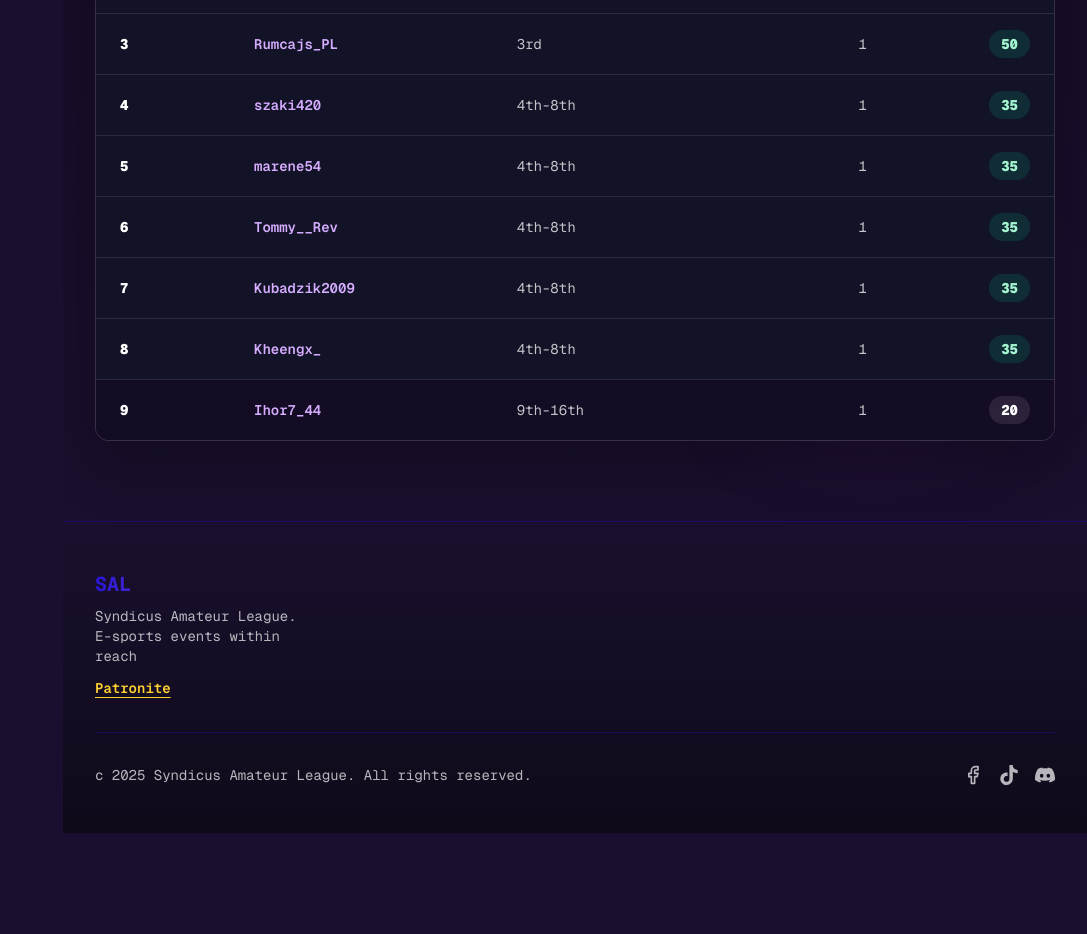
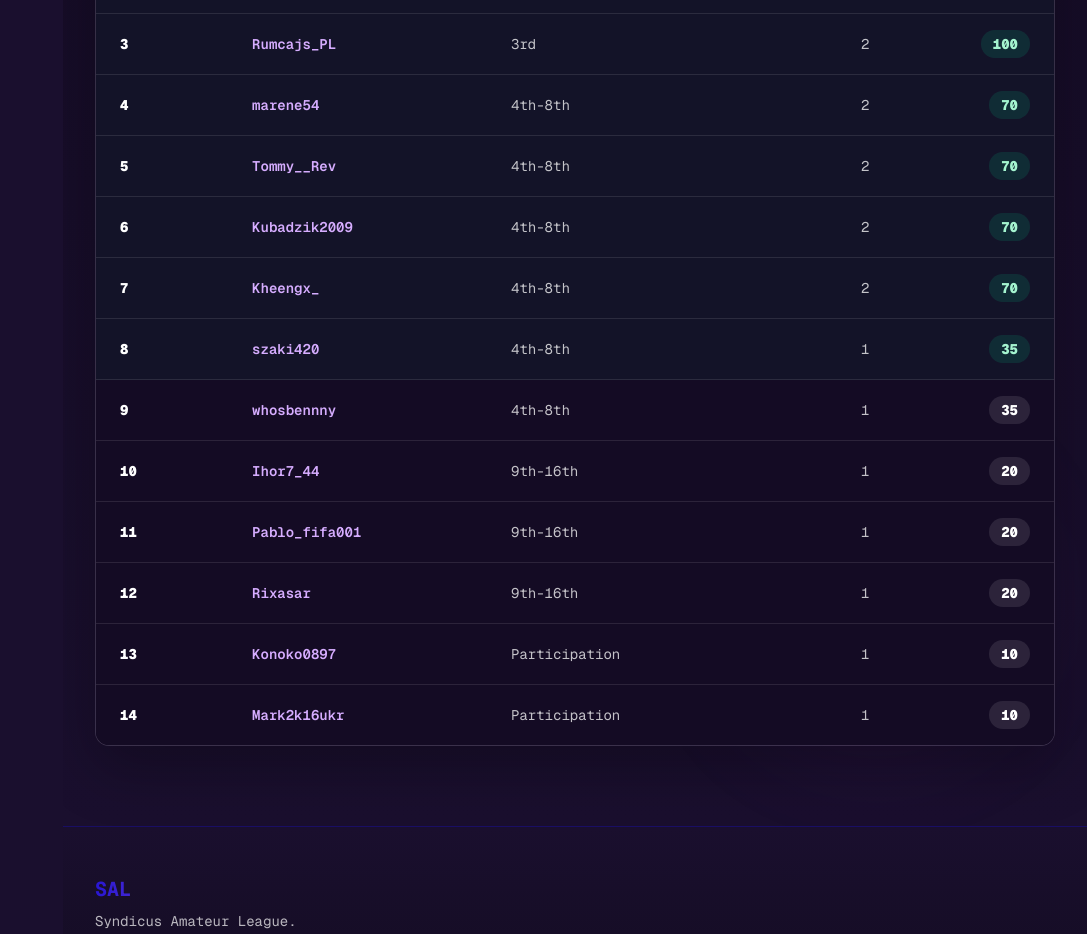
Before and after one commit to 4ntxk/syndicusamateurleague, a Next.js app: page /en/rankings in a window 1280 px wide. Shown: the part 2100-3034 px from the top of the page, without its empty margins (193-1280 px from the left). Before the commit the page ends 2933 px from the top, so only its background shows below. Built offline with nearby package versions, Linux system fonts and the light colour scheme; no server answers.

Commit message:
Update rankings for May 1 standings

```diff
--- a/src/data/season-rankings.ts
+++ b/src/data/season-rankings.ts
@@ -32,7 +32,7 @@ export const seasonOne: SeasonRankingConfig = {
   finalsCutoff: 8,
   events: [
     { id: 's1-e1', title: 'S1 SAL CUP Online APRIL#1', month: 'April', status: 'completed' },
-    { id: 's1-e2', title: 'S1 SAL CUP Online MAY#1', month: 'May', status: 'live' },
+    { id: 's1-e2', title: 'S1 SAL CUP Online MAY#1', month: 'May', status: 'completed' },
     { id: 's1-e3', title: 'S1 SAL CUP Online MAY#2', month: 'May', status: 'upcoming' },
     { id: 's1-e4', title: 'S1 SAL CUP Online JUNE#1', month: 'June', status: 'upcoming' },
     { id: 's1-e5', title: 'S1 SAL CUP Online JUNE#2', month: 'June', status: 'upcoming' },
@@ -48,21 +48,45 @@ export const seasonOne: SeasonRankingConfig = {
   standings: [
     {
       player: 'wariatbyyyszcz',
-      totalPoints: 100,
-      eventsPlayed: 1,
+      totalPoints: 200,
+      eventsPlayed: 2,
       bestFinish: '1st',
     },
     {
       player: 'wiksoonszef',
-      totalPoints: 80,
-      eventsPlayed: 1,
+      totalPoints: 160,
+      eventsPlayed: 2,
       bestFinish: '2nd',
     },
     {
       player: 'Rumcajs_PL',
-      totalPoints: 50,
-      eventsPlayed: 1,
+      totalPoints: 100,
+      eventsPlayed: 2,
       bestFinish: '3rd',
+    },
+    {
+      player: 'marene54',
+      totalPoints: 70,
+      eventsPlayed: 2,
+      bestFinish: '4th-8th',
+    },
+    {
+      player: 'Tommy__Rev',
+      totalPoints: 70,
+      eventsPlayed: 2,
+      bestFinish: '4th-8th',
+    },
+    {
+      player: 'Kubadzik2009',
+      totalPoints: 70,
+      eventsPlayed: 2,
+      bestFinish: '4th-8th',
+    },
+    {
+      player: 'Kheengx_',
+      totalPoints: 70,
+      eventsPlayed: 2,
+      bestFinish: '4th-8th',
     },
     {
       player: 'szaki420',
@@ -71,25 +95,7 @@ export const seasonOne: SeasonRankingConfig = {
       bestFinish: '4th-8th',
     },
     {
-      player: 'marene54',
-      totalPoints: 35,
-      eventsPlayed: 1,
-      bestFinish: '4th-8th',
-    },
-    {
-      player: 'Tommy__Rev',
-      totalPoints: 35,
-      eventsPlayed: 1,
-      bestFinish: '4th-8th',
-    },
-    {
-      player: 'Kubadzik2009',
-      totalPoints: 35,
-      eventsPlayed: 1,
-      bestFinish: '4th-8th',
-    },
-    {
-      player: 'Kheengx_',
+      player: 'whosbennny',
       totalPoints: 35,
       eventsPlayed: 1,
       bestFinish: '4th-8th',
@@ -100,5 +106,29 @@ export const seasonOne: SeasonRankingConfig = {
       eventsPlayed: 1,
       bestFinish: '9th-16th',
     },
+    {
+      player: 'Pablo_fifa001',
+      totalPoints: 20,
+      eventsPlayed: 1,
+      bestFinish: '9th-16th',
+    },
+    {
+      player: 'Rixasar',
+      totalPoints: 20,
+      eventsPlayed: 1,
+      bestFinish: '9th-16th',
+    },
+    {
+      player: 'Konoko0897',
+      totalPoints: 10,
+      eventsPlayed: 1,
+      bestFinish: 'Participation',
+    },
+    {
+      player: 'Mark2k16ukr',
+      totalPoints: 10,
+      eventsPlayed: 1,
+      bestFinish: 'Participation',
+    },
   ],
 }
```
